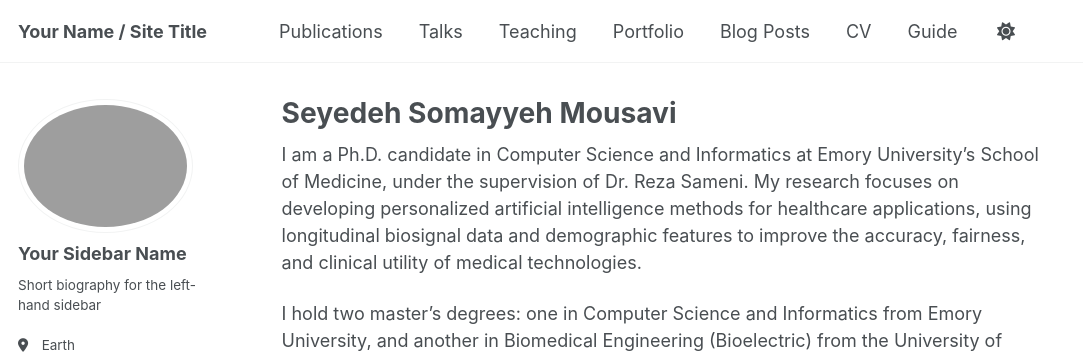
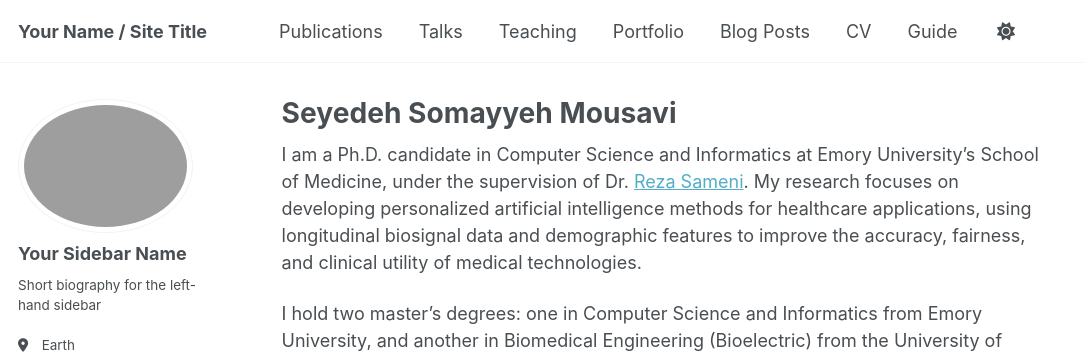
Before and after one commit to Somayyehmousavi/somayyehmousavi.github.io, a Jekyll site: the page built from _pages/about.md, in a window 1280 px wide and 900 px high. Shown: the top 358 px of the window, without its empty margins (0-1083 px from the left). Built offline with Jekyll 4.4.1, drawn with Linux system fonts in a browser that asks for light colours; some web fonts are replaced; part of the change alters nothing that is shown.

```diff
--- a/_pages/about.md
+++ b/_pages/about.md
@@ -3,7 +3,7 @@ permalink: /
 title: "Seyedeh Somayyeh Mousavi"
 ---
 
-I am a Ph.D. candidate in Computer Science and Informatics at Emory University's School of Medicine, under the supervision of Dr. Reza Sameni. My research focuses on developing personalized artificial intelligence methods for healthcare applications, using longitudinal biosignal data and demographic features to improve the accuracy, fairness, and clinical utility of medical technologies.
+I am a Ph.D. candidate in Computer Science and Informatics at Emory University's School of Medicine, under the supervision of Dr. [Reza Sameni](https://sameni.info). My research focuses on developing personalized artificial intelligence methods for healthcare applications, using longitudinal biosignal data and demographic features to improve the accuracy, fairness, and clinical utility of medical technologies.
 
 I hold two master's degrees: one in Computer Science and Informatics from Emory University, and another in Biomedical Engineering (Bioelectric) from the University of Zanjan. I also earned a bachelor's degree in Electrical Engineering. Before beginning my Ph.D. studies, I worked for over two years as a biomedical engineer in a hospital setting, where I gained valuable clinical experience that has deepened my understanding of the practical challenges involved in developing effective healthcare technologies
 
```
